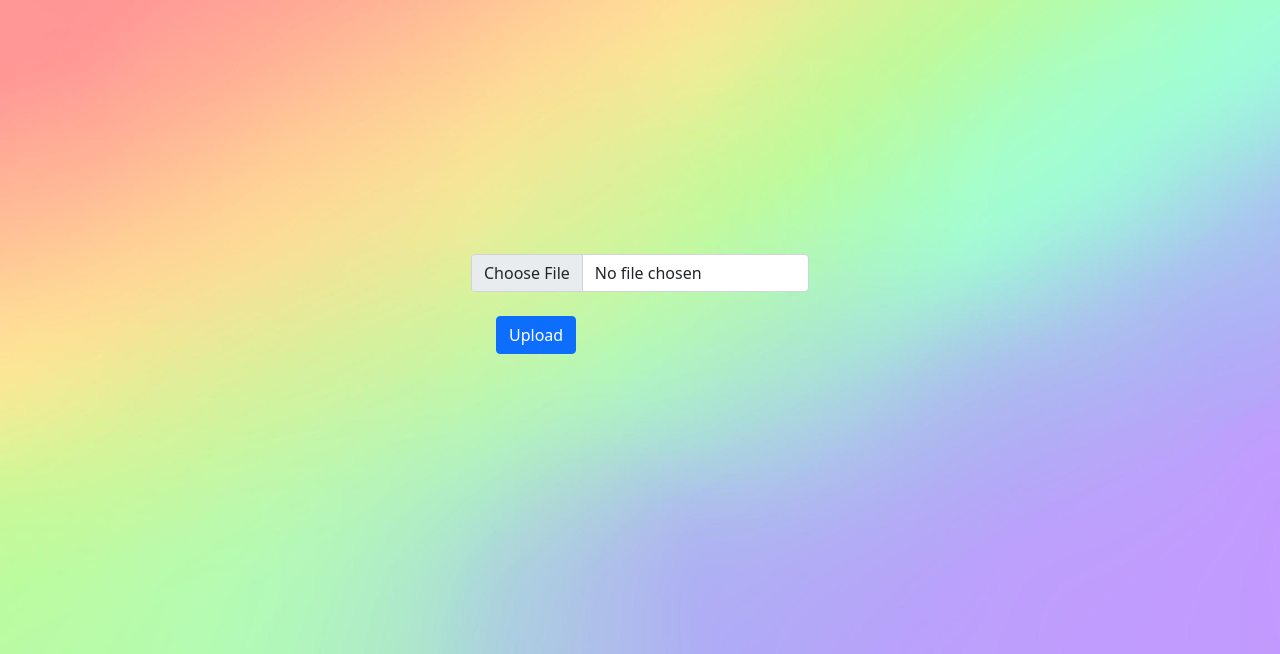
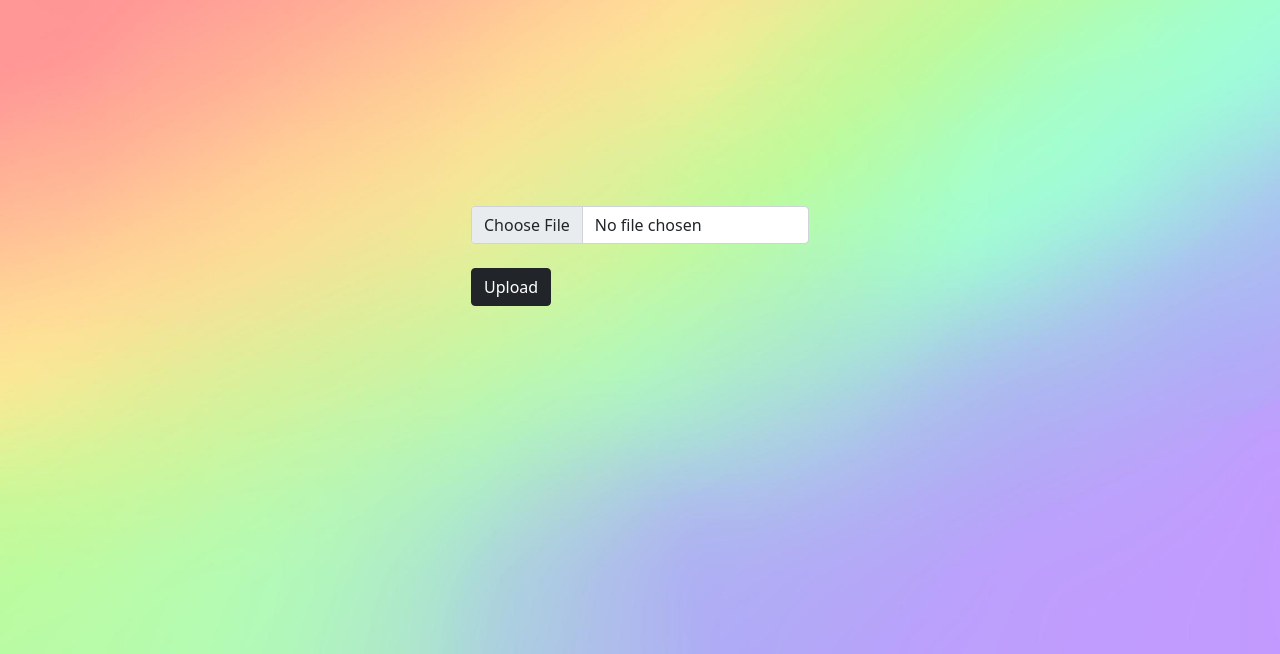
Before and after one commit to Chetsxx/Color_palette_generator, a Flask app: page / in a window 1280 px wide. Shown: the part 146-800 px from the top of the page. Run offline with Flask 2, Linux system fonts and the light colour scheme.

Commit message:
Final commit

```diff
--- a/main.py
+++ b/main.py
@@ -1,10 +1,7 @@
-from flask import render_template, request, Flask, flash, redirect, url_for, session
+from flask import render_template, request, Flask, flash, redirect, session
 from werkzeug.utils import secure_filename
-from flask import send_from_directory
 from colorthief import ColorThief
 import os
-
-
 
 app = Flask(__name__)
 app.secret_key = "smell"
--- a/static/css/style.css
+++ b/static/css/style.css
@@ -16,8 +16,7 @@
 .container {
     justify-content: center;
     display: flex;
-    align-items: center;
-    white-space: pre-wrap;
+    white-space: pre-line;
 }
 
 .colors_container {
--- a/templates/image.html
+++ b/templates/image.html
@@ -25,7 +25,7 @@
         <form action="{{ url_for('more_colors') }}" method="post">
 		<label for="num_results">Number of colors:</label>
 			<input type="number" name="num_results" id="num_results" value="{{ num - 1 }}" class="form-control">
-            <input type="submit" name="submit" value="Run">
+            <input type="submit" name="submit" class="btn btn-dark" value="Fetch">
             </form>
 		</div>
 
--- a/templates/index.html
+++ b/templates/index.html
@@ -28,7 +28,7 @@
 </div>
     <form class="uploadform" method="post" enctype="multipart/form-data">
       <input type="file" class="form-control" name="file">
-      <input type="submit" class="btn btn-primary" value="Upload">
+      <input type="submit" class="btn btn-dark" value="Upload">
     </form>
     </div>
 </div>
```
Also changed, not shown: static/images/display_image/876413.jpg (deleted), static/images/display_image/wallpaper.jpg (deleted), static/images/image.jpg (deleted), static/images/image2.jpg (deleted).
